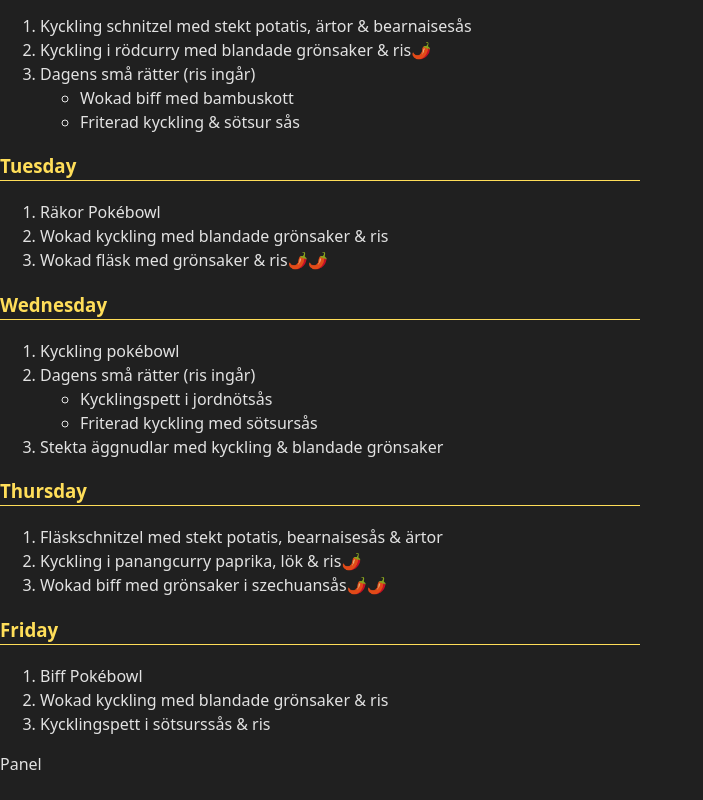
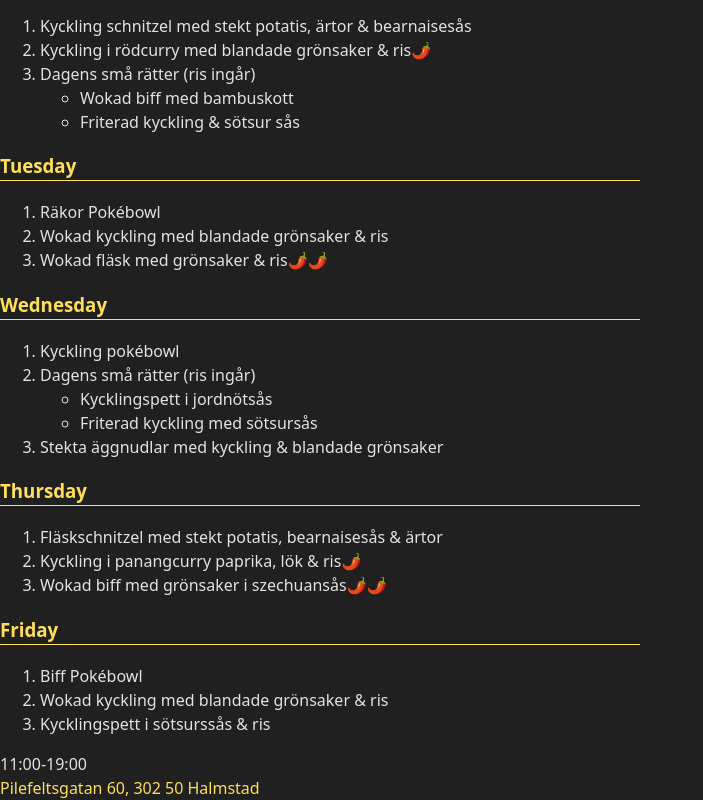
Before and after one commit to Filipc04/vietdh-react, a React (Vite) app: page / in a window 1280 px wide. Shown: the part 1132-1932 px from the top of the page, without its empty margins (0-703 px from the left). Before the commit the page ends 1908 px from the top, so only its background shows below. Built offline with nearby package versions, Linux system fonts and the light colour scheme.

Commit message:
restaurant info

```diff
--- a/package.json
+++ b/package.json
@@ -12,7 +12,8 @@
 	},
 	"dependencies": {
 		"react": "^19.2.0",
-		"react-dom": "^19.2.0"
+		"react-dom": "^19.2.0",
+		"react-router": "^7.13.1"
 	},
 	"devDependencies": {
 		"@biomejs/biome": "2.4.5",
--- a/src/App.module.css
+++ /dev/null
@@ -1,5 +0,0 @@
-.lunch-and-info {
-	display: flex;
-	flex-direction: row;
-	padding: 20px;
-}
--- a/src/App.tsx
+++ b/src/App.tsx
@@ -1,14 +1,16 @@
-import styles from './App.module.css';
-import { Header, LunchMenu } from './components';
+import { Routes, Route, BrowserRouter } from 'react-router';
+import { HomePage } from './pages/HomePage';
+
 
 function App() {
 	return (
 		<>
-			<Header />
-			<section className={styles.lunchAndInfo}>
-				<LunchMenu />
-				<div>Panel</div>
-			</section>
+			<BrowserRouter>
+				<Routes>
+					<Route path='/' element={<HomePage />}/>
+					<Route path='/bilder' element={[]}/>
+				</Routes>
+			</BrowserRouter>
 		</>
 	);
 }
--- a/src/components/header/Header.tsx
+++ b/src/components/header/Header.tsx
@@ -1,13 +1,12 @@
 import styles from './Header.module.css';
+import { NavLink } from 'react-router'
 
 export function Header() {
 	return (
 		<header className={styles.header}>
 			<img className={styles.vietLogo} src="/vietdh_logo_yellow.png" alt="" />
 			<section className={styles.links}>
-				<a href="/" className={styles.imagesLink}>
-					Bilder
-				</a>
+				<NavLink to={'/bilder'} className={styles.imagesLink}>Bilder</NavLink>
 				{/* <a className={styles.imagesLink}>Kvällsmeny</a> */}
 			</section>
 		</header>
--- a/src/components/index.ts
+++ b/src/components/index.ts
@@ -1,2 +1,3 @@
 export { Header } from './header/Header';
 export { LunchMenu } from './lunch-menu/LunchMenu';
+export { RestaurantInfo } from './information/RestaurantInfo'
--- /dev/null
+++ b/src/components/information/RestaurantInfo.module.css
@@ -0,0 +1,16 @@
+.info-container {
+  display: flex;
+  justify-content: center;
+  flex-direction: column;
+  align-items: center;
+  width: 50%;
+  font-size: 25px;
+}
+
+.opening-hours {
+  color: var(--primary-fg);
+}
+
+.address {
+  color: var(--primary-fg);
+}
--- /dev/null
+++ b/src/components/information/RestaurantInfo.tsx
@@ -0,0 +1,12 @@
+import { InfoObject } from "./info"
+import styles  from './RestaurantInfo.module.css'
+
+export function RestaurantInfo() {
+  {/* TODO: Add images here? idk */ }
+  return(
+    <div className={styles.infoContainer}>
+      <div className={styles.openingHours}>{InfoObject.openingHours}</div>
+      <div className={styles.address}>{InfoObject.address}</div>
+    </div>
+  )
+}
--- /dev/null
+++ b/src/components/information/info.ts
@@ -0,0 +1,6 @@
+import type { RestaurantInfo } from "./types";
+
+export const InfoObject: RestaurantInfo = {
+  openingHours: '11:00-19:00',
+  address: 'Pilefeltsgatan 60, 302 50 Halmstad',
+};
--- /dev/null
+++ b/src/components/information/types.ts
@@ -0,0 +1,4 @@
+export interface RestaurantInfo {
+  openingHours: string;
+  address: string;
+}
--- /dev/null
+++ b/src/pages/HomePage.module.css
@@ -0,0 +1,5 @@
+.lunch-and-info {
+	display: flex;
+	flex-direction: row;
+  padding: 20px;
+}
--- /dev/null
+++ b/src/pages/HomePage.tsx
@@ -0,0 +1,15 @@
+import { Header, LunchMenu, RestaurantInfo } from "../components"
+import styles from './HomePage.module.css'
+
+export const HomePage = () => {
+  return(
+    <>
+      <Header />
+      <div className={styles.lunchAndInfo}>
+        <LunchMenu />
+        <RestaurantInfo />
+      </div>
+    </>
+
+  )
+}
```
Also changed, not shown: src/components/lunch-menu/LunchMenu.tsx (indentation only), 1 other file (tests, documents, lock files or other folders).
